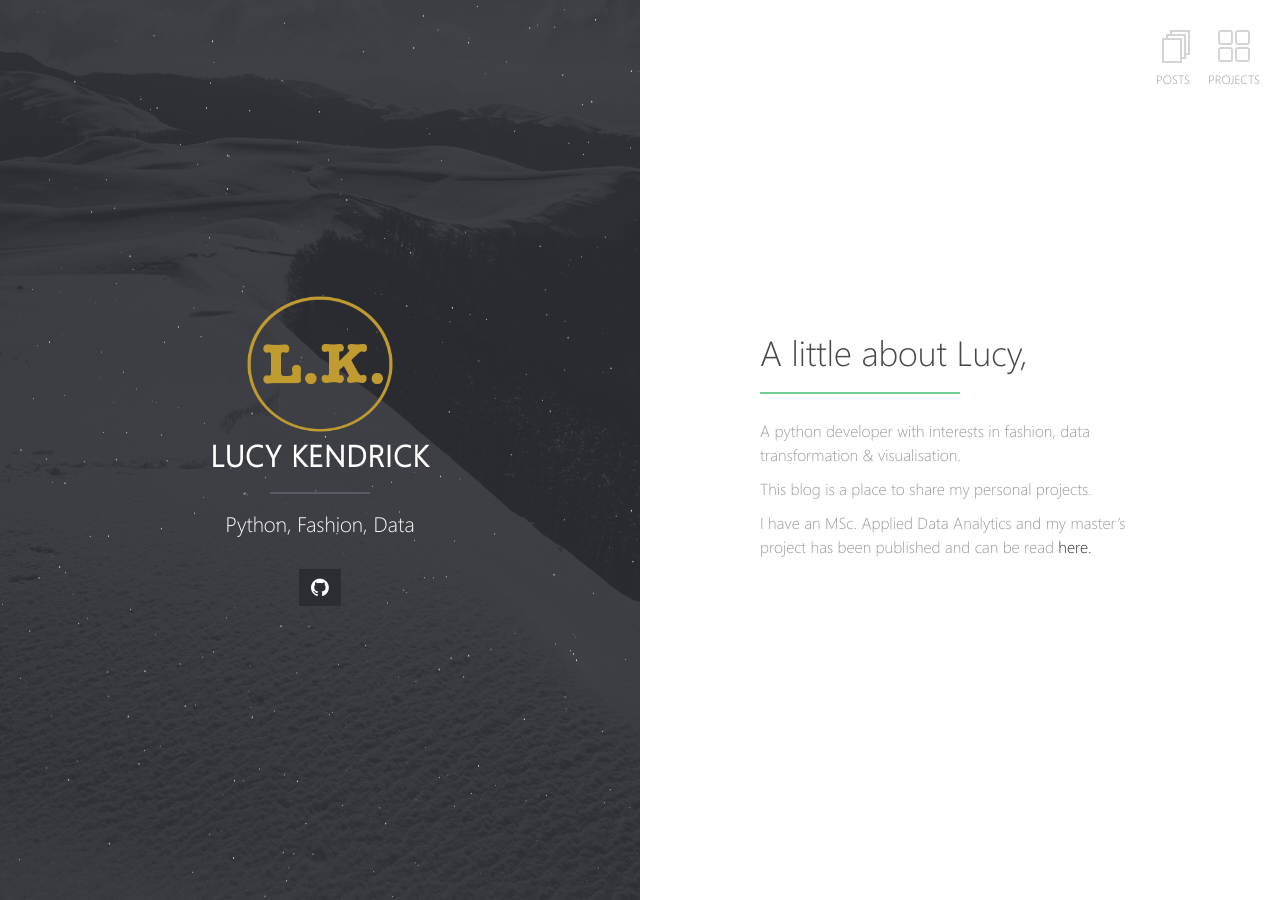
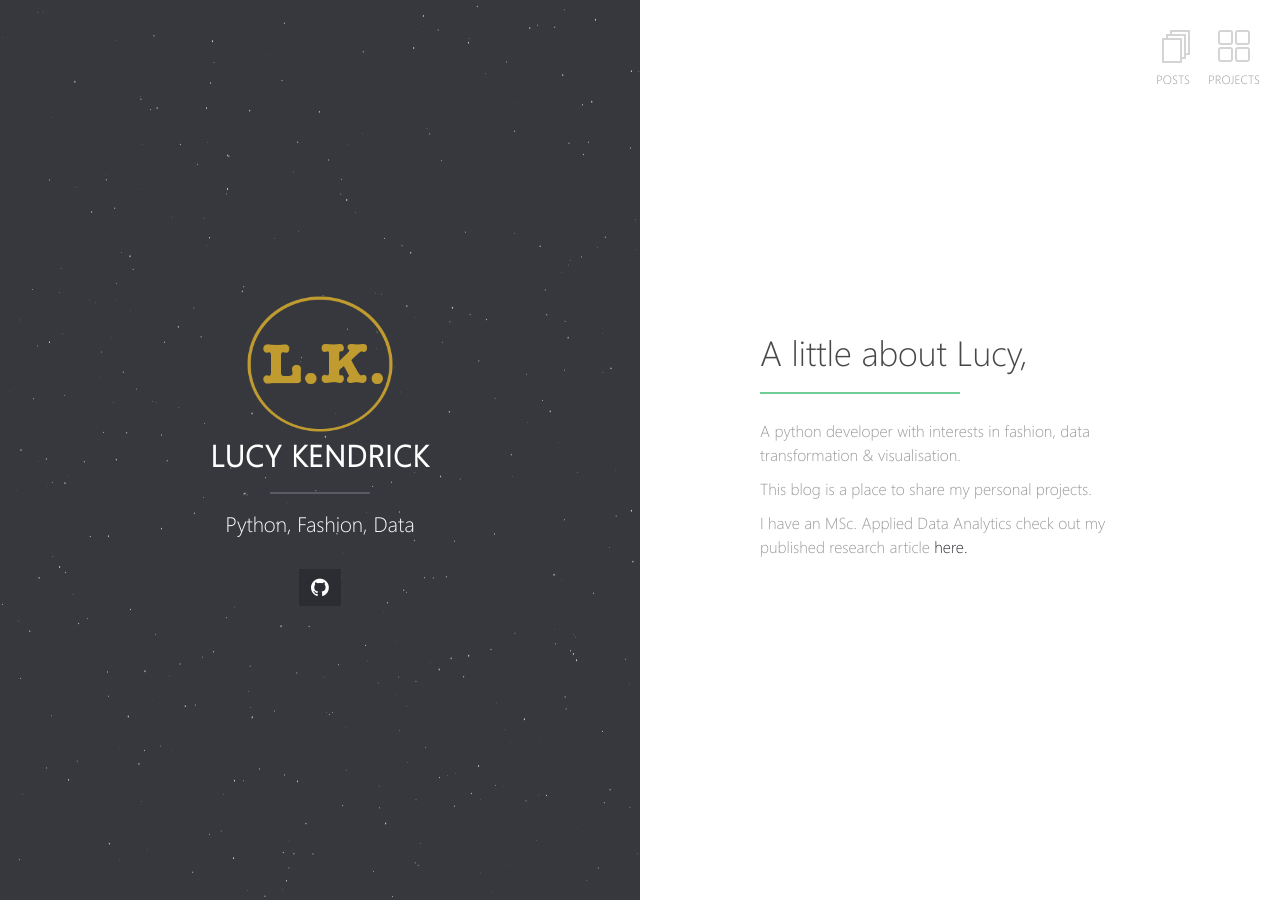
Before and after one commit to lucykbees/lucykbees.github.io, a Jekyll site: the page built from index.md, in a window 1280 px wide. Built offline with Jekyll 4.4.1, drawn with Linux system fonts in a browser that asks for light colours; our own code applies the rules of GitHub Pages for plain Markdown files.

Commit message:
added new background image

```diff
--- a/_config.yml
+++ b/_config.yml
@@ -7,7 +7,7 @@ locale: en_US
 
 # Left Block Images
 background:
-  homepage: images/home.png                           # this image will be shown on homepage's left block
+  homepage: images/backgroundplant.png                           # this image will be shown on homepage's left block
   post-list: images/unsplash-image-10.jpg             # this image will be shown on post list page
   default-post: images/unsplash-gallery-image-3.jpg   # this image will be shown when post's front matter doesn't specify any image
 
--- a/index.md
+++ b/index.md
@@ -3,10 +3,11 @@
 layout: home
 
 ---
+
 # A little about Lucy,
 
 A python developer with interests in fashion, data transformation & visualisation.
 
 This blog is a place to share my personal projects.
 
-I have an MSc. Applied Data Analytics and my master's project has been published and can be read [here.](https://www.sciencedirect.com/science/article/pii/S1574013717302861)
+I have an MSc. Applied Data Analytics check out my published research article [here.](https://www.sciencedirect.com/science/article/pii/S1574013717302861)
```
Also changed, not shown: 1 other file.
